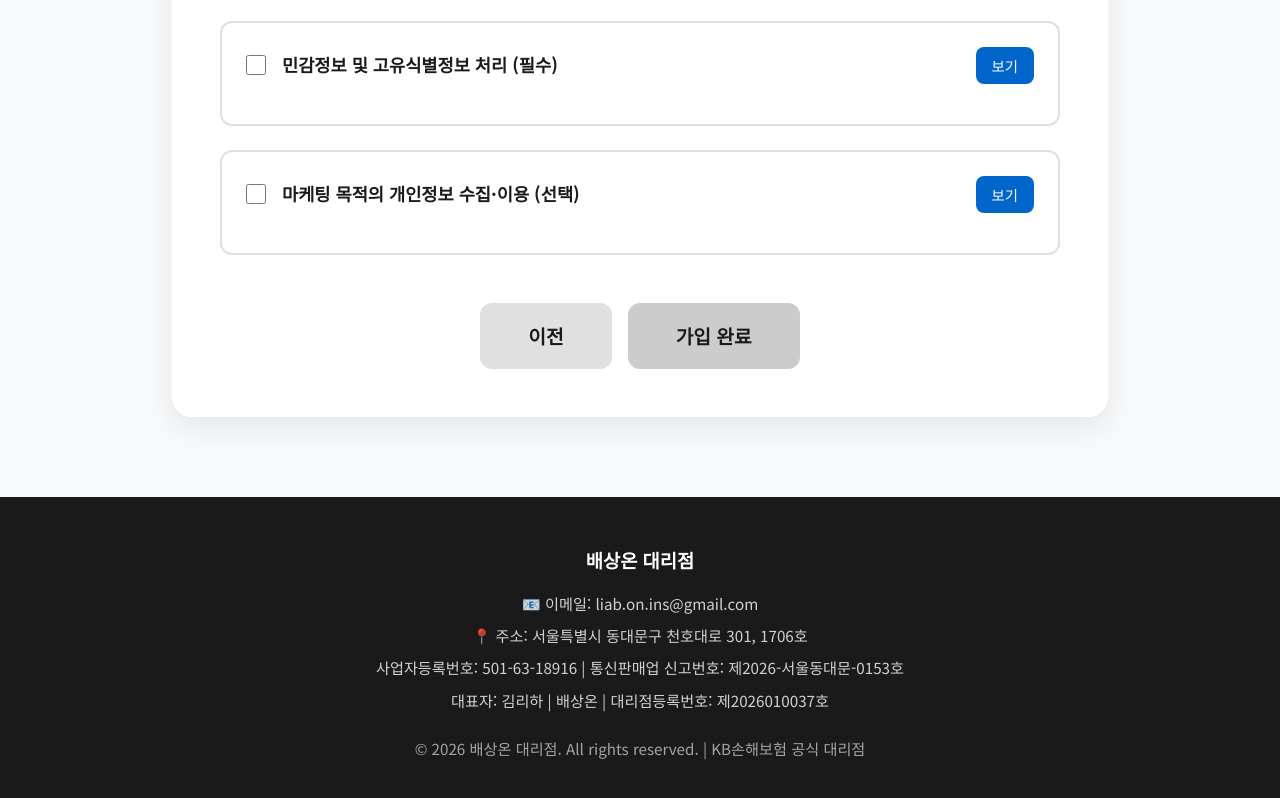
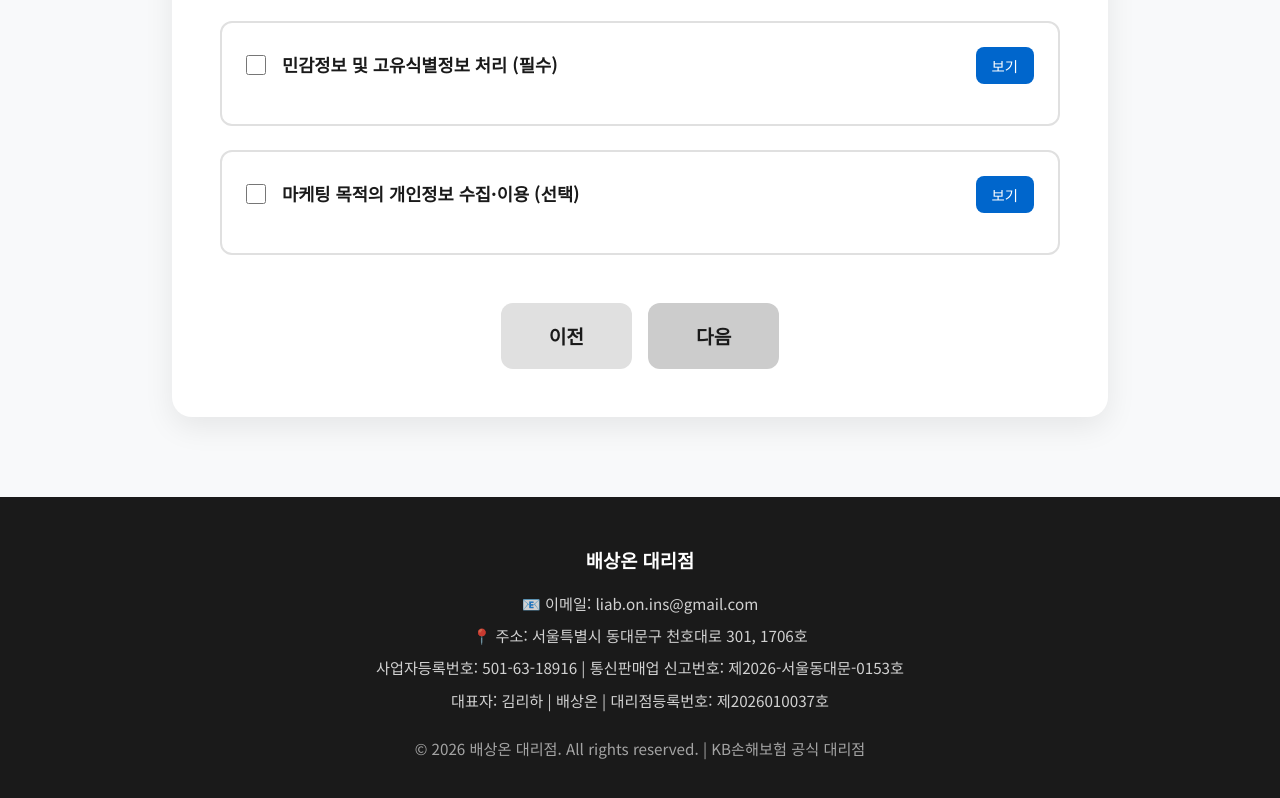
Before and after one commit to liabon/first, a website: page personal-drone-insurance-terms.html in a window 1280 px wide. Shown: the part 1031-1829 px from the top of the page. Drawn offline with Linux system fonts and the light colour scheme.

Commit message:
Update personal-drone-insurance-terms.html

```diff
--- a/personal-drone-insurance-terms.html
+++ b/personal-drone-insurance-terms.html
@@ -506,7 +506,7 @@
 
             <div class="button-group">
                 <button type="button" class="btn btn-secondary" onclick="history.back()">이전</button>
-                <button type="button" class="btn btn-primary" id="submitBtn" disabled>가입 완료</button>
+                <button type="button" class="btn btn-primary" id="submitBtn" disabled>다음</button>
             </div>
         </div>
     </div>
```
